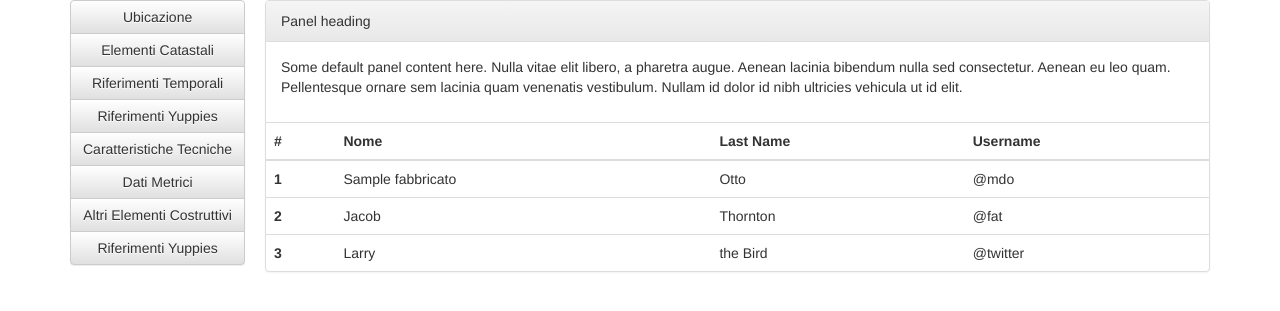
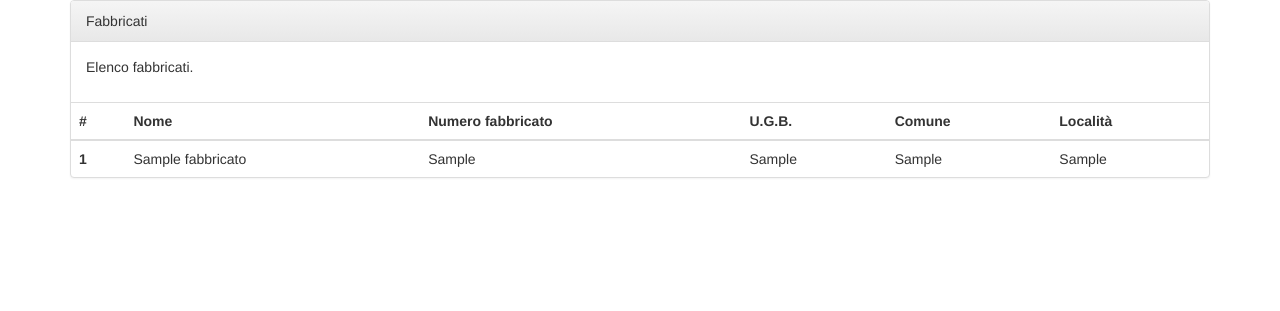
Before and after one commit to o1gres/Fabbricati, a Django app: page / in a window 1280 px wide. Shown: the top 311 px of the page. Run offline with Django 3.2, Linux system fonts and the light colour scheme; tables that the repository leaves empty hold one stand-in row (values such as "Sample post"); parts of the project's set-up code (start-up, migrations or seed data) failed here and were passed over; some libraries are stand-ins or nearby versions.

Commit message:
edit index, add fabbricato.html

```diff
--- /dev/null
+++ b/fabbricati/static/js/common.js
@@ -0,0 +1,25 @@
+//GET COOKIE TO PROTECT SITE FROM CSRF attacks
+//reference: https://docs.djangoproject.com/en/dev/ref/csrf/
+//how to implement http://stackoverflow.com/questions/6506897/csrf-token-missing-or-incorrect-while-post-parameter-via-ajax-in-django
+
+function getCookie(c_name)
+{
+    if (document.cookie.length > 0)
+    {
+        c_start = document.cookie.indexOf(c_name + "=");
+        if (c_start != -1)
+        {
+            c_start = c_start + c_name.length + 1;
+            c_end = document.cookie.indexOf(";", c_start);
+            if (c_end == -1) c_end = document.cookie.length;
+            return unescape(document.cookie.substring(c_start,c_end));
+        }
+    }
+    return "";
+ }
+
+
+
+$("tr.riga").click(function(){
+    window.open("fabbricato/"+$(this).attr('id'),"_self");
+});
--- a/fabbricati/templates/pages/index.html
+++ b/fabbricati/templates/pages/index.html
@@ -18,29 +18,14 @@
 
 <div class="container">
     <div class="row">
-        <div class="col-lg-2 col-md-2 col-sm-2">
-                <div class="btn-group-vertical" role="group" aria-label="Vertical button group">
-                    <button type="button" class="btn btn-default">Ubicazione</button>
-                    <button type="button" class="btn btn-default">Elementi Catastali</button>
-                    <button type="button" class="btn btn-default">Riferimenti Temporali</button>
-                    <button type="button" class="btn btn-default">Riferimenti Yuppies</button>
-                    <button type="button" class="btn btn-default">Caratteristiche Tecniche</button>
-                    <button type="button" class="btn btn-default">Dati Metrici</button>
-                    <button type="button" class="btn btn-default">Altri Elementi Costruttivi</button>
-                    <button type="button" class="btn btn-default">Riferimenti Yuppies</button>
-
-                </div>
-        </div>
-
-
-        <!-- CONTENT -->
-        <div class="col-lg-10 col-md-10 col-sm-10">
+             <!-- CONTENT -->
+        <div class="col-lg-12 col-md-12 col-sm-12">
             <div class="bs-example" data-example-id="table-within-panel">
                 <div class="panel panel-default">
                     <!-- Default panel contents -->
-                    <div class="panel-heading">Panel heading</div>
+                    <div class="panel-heading">Fabbricati</div>
                     <div class="panel-body">
-                        <p>Some default panel content here. Nulla vitae elit libero, a pharetra augue. Aenean lacinia bibendum nulla sed consectetur. Aenean eu leo quam. Pellentesque ornare sem lacinia quam venenatis vestibulum. Nullam id dolor id nibh ultricies vehicula ut id elit.</p>
+                        <p>Elenco fabbricati.</p>
                     </div>
 
                     <!-- Table -->
@@ -49,29 +34,26 @@
                         <tr>
                             <th>#</th>
                             <th>Nome</th>
-                            <th>Last Name</th>
-                            <th>Username</th>
+                            <th>Numero fabbricato</th>
+                            <th>U.G.B.</th>
+                            <th>Comune</th>
+                             <th>Località</th>
                         </tr>
                         </thead>
                         <tbody>
-                        <tr>
-                            <th scope="row">1</th>
-                            <td>{{ fabbricati.0.Nome }}</td>
-                            <td>Otto</td>
-                            <td>@mdo</td>
+
+                        {% for fabbricato in fabbricati %}
+
+                        <tr id="{{ fabbricato.id  }}" class="riga" style="cursor: pointer;">
+                            <th scope="row">{{ forloop.counter }}</th>
+                            <td>{{ fabbricato.Nome}}</td>
+                            <td>{{ fabbricato.Ubicazione.Numero_Fabbricato }}</td>
+                            <td>{{ fabbricato.Ubicazione.UGB }}</td>
+                            <td>{{ fabbricato.Ubicazione.Comune }}</td>
+                            <td>{{ fabbricato.Ubicazione.Localita }}</td>
                         </tr>
-                        <tr>
-                            <th scope="row">2</th>
-                            <td>Jacob</td>
-                            <td>Thornton</td>
-                            <td>@fat</td>
-                        </tr>
-                        <tr>
-                            <th scope="row">3</th>
-                            <td>Larry</td>
-                            <td>the Bird</td>
-                            <td>@twitter</td>
-                        </tr>
+
+                        {% endfor %}
                         </tbody>
                     </table>
                 </div>
@@ -90,4 +72,7 @@
 
 <!-- Latest compiled and minified JavaScript -->
 <script src="https://maxcdn.bootstrapcdn.com/bootstrap/3.3.5/js/bootstrap.min.js"></script>
+
+<!-- Custon javascript -->
+<script src="/static/js/common.js"></script>
 </html>
--- a/fabbricati/urls.py
+++ b/fabbricati/urls.py
@@ -1,10 +1,21 @@
 from django.conf.urls import patterns, url
+from django.views.generic import TemplateView
 from django.conf import settings
-from .views import (index,)
+from .views import (index, fabbricato)
+from django.contrib.staticfiles.urls import staticfiles_urlpatterns
 
 __author__ = 'sergio'
 
 urlpatterns = patterns('fabbricati.views',
                        url(r'^$', 'index', name='index'),
+                       url(r'^fabbricato/(?P<id_fab>\w+)$', 'fabbricato', name='fabbricato'),
+                       )
 
-                       )
+#debug
+
+if settings.DEBUG:
+    # static files (images, css, javascript, etc.)
+    urlpatterns += \
+        patterns('',
+                 (r'^media/(?P<path>.*)$', 'django.views.static.serve', {
+                     'document_root': settings.MEDIA_ROOT}))
--- a/fabbricati/views.py
+++ b/fabbricati/views.py
@@ -11,6 +11,15 @@ def index(request):
         fabbricati = Fabbricato.objects.all()
 
 
-
         ctx = RequestContext(request,{'fabbricati':fabbricati})
         return render_to_response('pages/index.html',context_instance=ctx)
+
+
+def fabbricato(request,id_fab):
+
+   #get fabbricato
+    #id_fabbricato = request.GET['id']
+    fabbricato = Fabbricato.objects.get(id=id_fab)
+
+    ctx = RequestContext(request,{'fabbricato':fabbricato})
+    return render_to_response('pages/fabbricato.html',context_instance=ctx)
```
Also changed, not shown: fabbricati/templates/pages/fabbricato.html (added, +93 -0 lines).
